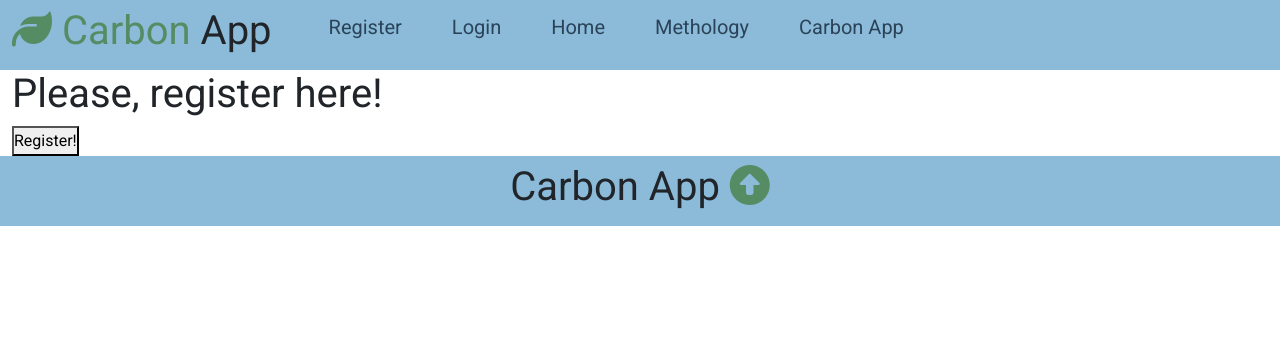
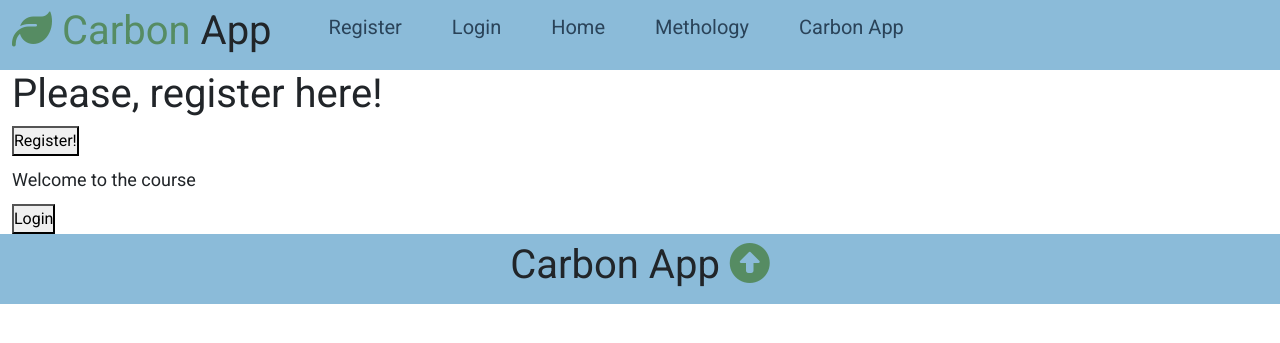
Before and after one commit to hannik3/carbon_app_v1, a Flask app: page /register in a window 1280 px wide. Shown: the top 343 px of the page. Run offline with Flask 2, Linux system fonts and the light colour scheme; some libraries are stand-ins or nearby versions.

Commit message:
Login Button

```diff
--- a/capp/templates/users/register.html
+++ b/capp/templates/users/register.html
@@ -7,6 +7,8 @@
 
     <h1>Please, register here!</h1>
     <button> Register!</button>
+    <p> Welcome to the course</p>
+    <button>Login</button>
 
   </div>
 </section>
```
